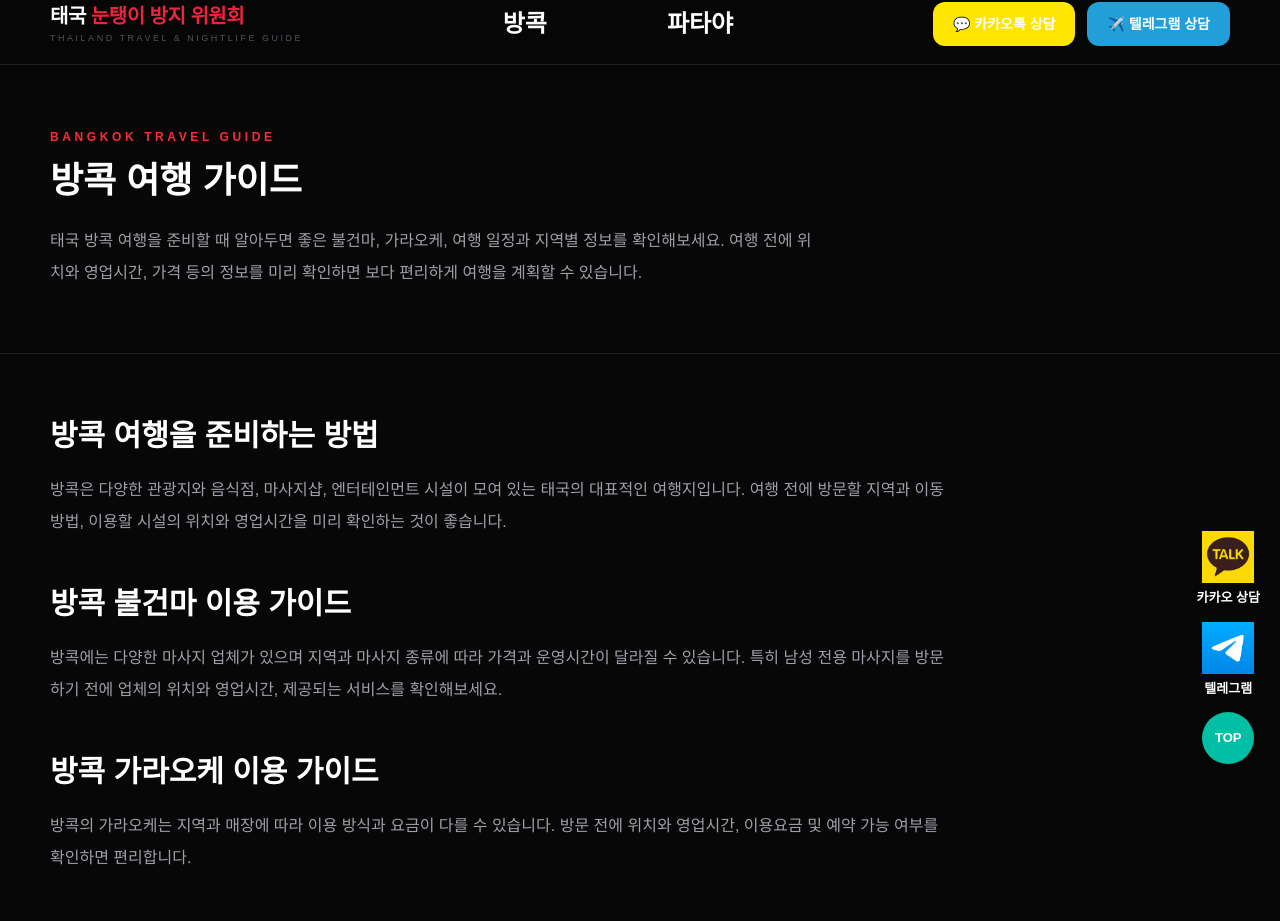
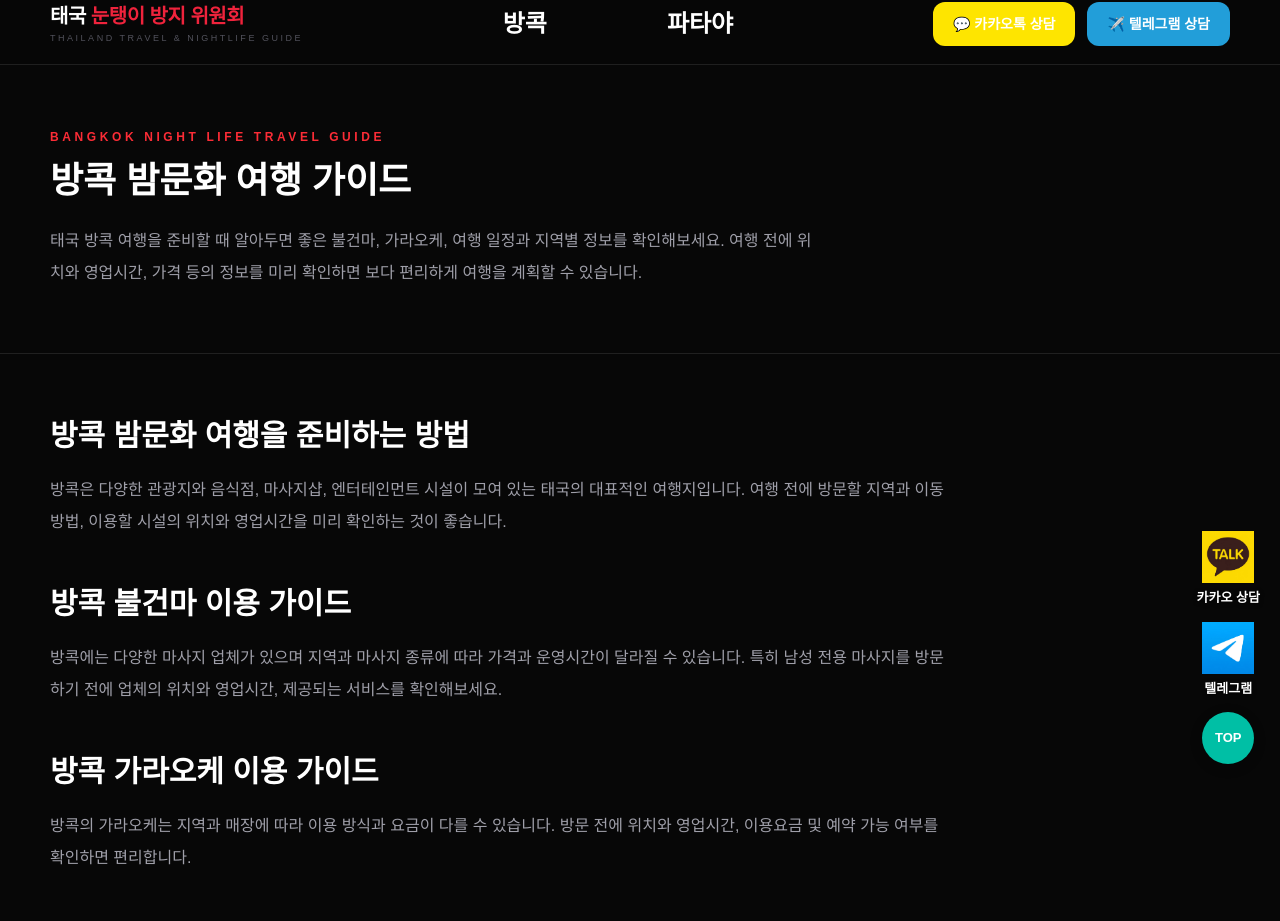
Before and after one commit to vietnam-nightlife/thailand-nightlife, a Next.js app: page /guide in a window 1280 px wide. Shown: the part 16-937 px from the top of the page. Built offline with nearby package versions, Linux system fonts and the light colour scheme.

Commit message:
Update Bangkok travel guide to focus on nightlife

```diff
--- a/app/guide/page.tsx
+++ b/app/guide/page.tsx
@@ -4,11 +4,11 @@ export default function GuidePage() {
       <section className="border-b border-white/10">
         <div className="container py-16">
           <div className="text-xs font-black tracking-[.3em] text-red-500">
-            BANGKOK TRAVEL GUIDE
+            BANGKOK NIGHT LIFE TRAVEL GUIDE
           </div>
 
           <h1 className="mt-4 text-4xl font-black">
-            방콕 여행 가이드
+            방콕 밤문화 여행 가이드
           </h1>
 
           <p className="mt-6 max-w-3xl leading-8 text-zinc-400">
@@ -25,7 +25,7 @@ export default function GuidePage() {
 
           <div>
             <h2 className="text-3xl font-bold">
-              방콕 여행을 준비하는 방법
+              방콕 밤문화 여행을 준비하는 방법
             </h2>
 
             <p className="mt-5 leading-8 text-zinc-400">
@@ -63,7 +63,7 @@ export default function GuidePage() {
 
           <div>
             <h2 className="text-3xl font-bold">
-              방콕 여행 시 확인할 사항
+              방콕 밤문화 여행 시 확인할 사항
             </h2>
 
             <p className="mt-5 leading-8 text-zinc-400">
```
